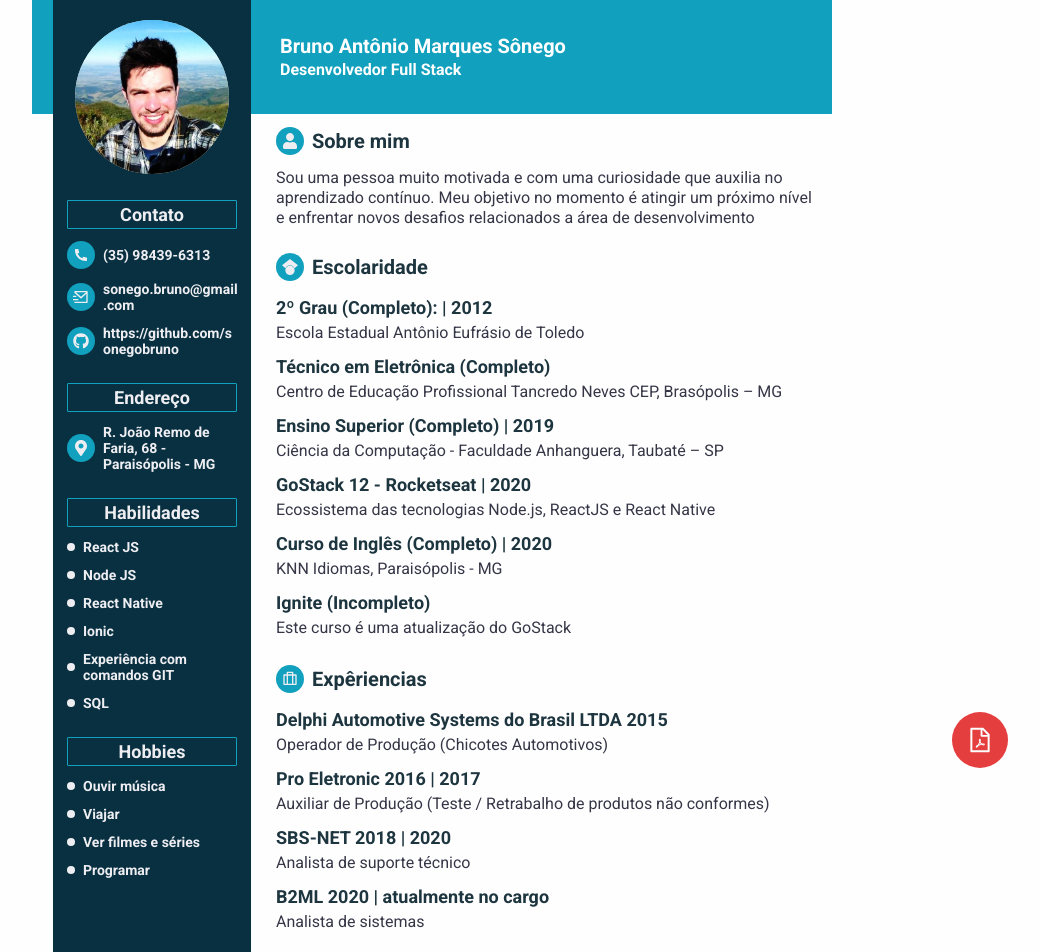
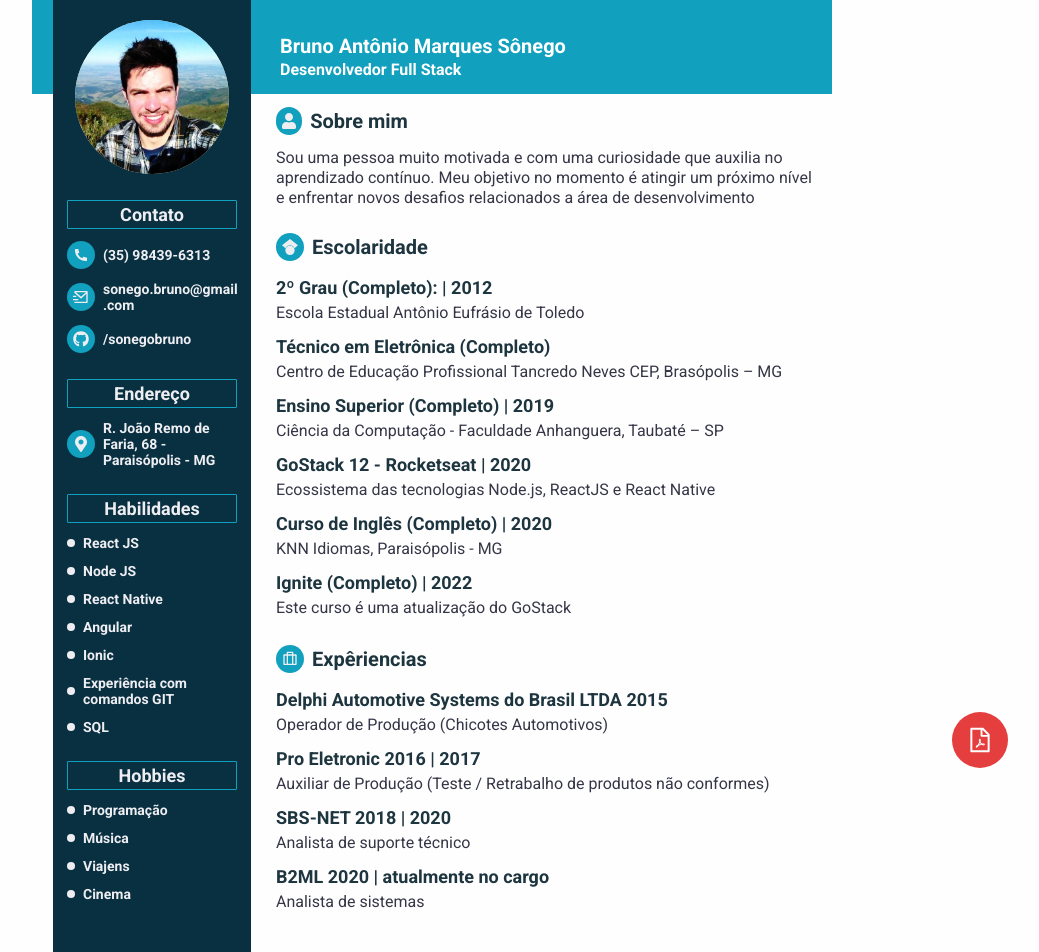
Before and after one commit to sonegobruno/cv-bruno, a Next.js app: page / in a window 1280 px wide. Shown: the top 952 px of the page, without its empty margins (208-1247 px from the left). Built offline with nearby package versions, Linux system fonts and the light colour scheme.

Commit message:
feat: atualizado informaçoes

```diff
--- a/package.json
+++ b/package.json
@@ -24,6 +24,7 @@
   "devDependencies": {
     "@types/dom-to-image": "^2.6.3",
     "eslint": "7.32.0",
-    "eslint-config-next": "11.0.1"
+    "eslint-config-next": "11.0.1",
+    "typescript": "^4.5.4"
   }
 }
--- a/src/components/Curriculum/Content/CardInformation.tsx
+++ b/src/components/Curriculum/Content/CardInformation.tsx
@@ -9,10 +9,10 @@ interface Props {
 
 export function CardInformation({title, description, icon}: Props) {
     return (
-        <Box>
-            <Flex align="center">
+        <Box w="100%">
+            <Flex align="center" w="100%">
                 <CustomIcon icon={icon}/>
-                <Text fontSize="xl" fontWeight="bold" ml="2">{title}</Text>
+                <Text fontSize="xl" fontWeight="bold" ml="2" w="100%">{title}</Text>
             </Flex>
             <Flex mt="3">
                 <Text lineHeight="5" fontSize="md" color="gray.700">
--- a/src/components/Curriculum/Content/index.tsx
+++ b/src/components/Curriculum/Content/index.tsx
@@ -28,7 +28,7 @@ export function Content() {
             subTitle: 'KNN Idiomas, Paraisópolis - MG',
         },
         {
-            title: 'Ignite (Incompleto)',
+            title: 'Ignite (Completo) | 2022',
             subTitle: 'Este curso é uma atualização do GoStack',
         },
     ];
@@ -61,7 +61,7 @@ export function Content() {
             maxH="990px"
             overflow="hidden"
         >
-            <Stack spacing="6">
+            <Stack spacing="6" w="100%">
                 <CardInformation
                     icon={FaUser}
                     title="Sobre mim"
--- a/src/components/Curriculum/Header.tsx
+++ b/src/components/Curriculum/Header.tsx
@@ -2,8 +2,8 @@ import { Box, Flex, Heading,Text } from "@chakra-ui/react";
 
 export function Header() {
     return (
-        <Flex w="100%" h="94px" bg="secondary" pl="248px" pt="34px" pb="20">
-            <Box>
+        <Flex w="100%" h="94px" bg="secondary" >
+            <Box w="100%" pl="248px" pt="34px">
                 <Heading color="white" fontSize="xl">Bruno Antônio Marques Sônego</Heading>
                 <Text color="white" fontWeight="bold" fontSize="md">Desenvolvedor Full Stack</Text>
             </Box>
--- a/src/components/Curriculum/WrapperInformation.tsx
+++ b/src/components/Curriculum/WrapperInformation.tsx
@@ -33,7 +33,7 @@ export function WrapperInformation({ ...rest }: Props) {
 
             <WrapperDescriptionInformation icon={RiPhoneFill} description="(35) 98439-6313"/>
             <WrapperDescriptionInformation icon={RiMailSendLine} description="sonego.bruno@gmail.com"/>
-            <WrapperDescriptionInformation icon={FaGithub} description="https://github.com/sonegobruno"/>
+            <WrapperDescriptionInformation icon={FaGithub} description="/sonegobruno"/>
 
             <WrapperTitleInformation mt="26px">
                 Endereço
@@ -47,6 +47,7 @@ export function WrapperInformation({ ...rest }: Props) {
             <WrapperDescriptionInformation showListPointer description="React JS"/>
             <WrapperDescriptionInformation showListPointer description="Node JS"/>
             <WrapperDescriptionInformation showListPointer description="React Native"/>
+            <WrapperDescriptionInformation showListPointer description="Angular"/>
             <WrapperDescriptionInformation showListPointer description="Ionic"/>
             <WrapperDescriptionInformation showListPointer description="Experiência com comandos GIT"/>
             <WrapperDescriptionInformation showListPointer description="SQL"/>
@@ -54,10 +55,10 @@ export function WrapperInformation({ ...rest }: Props) {
             <WrapperTitleInformation mt="26px">
                 Hobbies
             </WrapperTitleInformation>
-            <WrapperDescriptionInformation showListPointer description="Ouvir música"/>
-            <WrapperDescriptionInformation showListPointer description="Viajar"/>
-            <WrapperDescriptionInformation showListPointer description="Ver filmes e séries"/>
-            <WrapperDescriptionInformation showListPointer description="Programar"/>
+            <WrapperDescriptionInformation showListPointer description="Programação"/>
+            <WrapperDescriptionInformation showListPointer description="Música"/>
+            <WrapperDescriptionInformation showListPointer description="Viajens"/>
+            <WrapperDescriptionInformation showListPointer description="Cinema"/>
 
         </Flex>
     )
```
Also changed, not shown: 1 other file (tests, documents, lock files or other folders).
